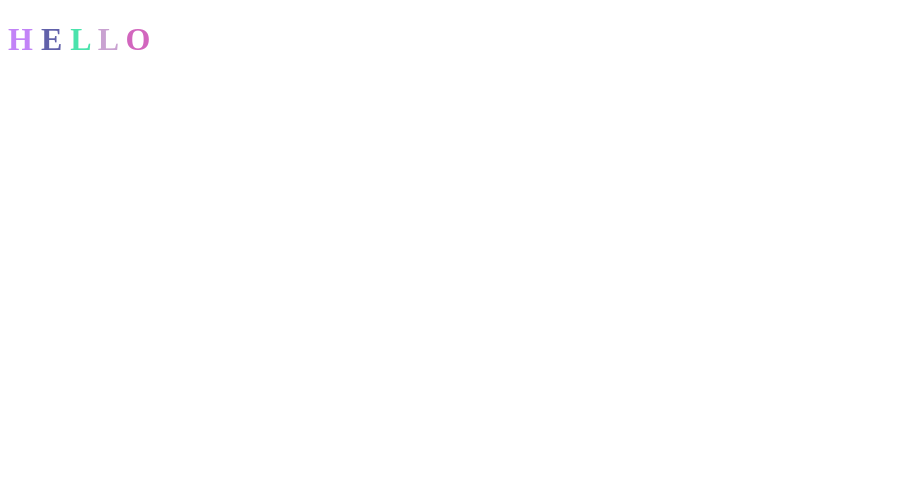
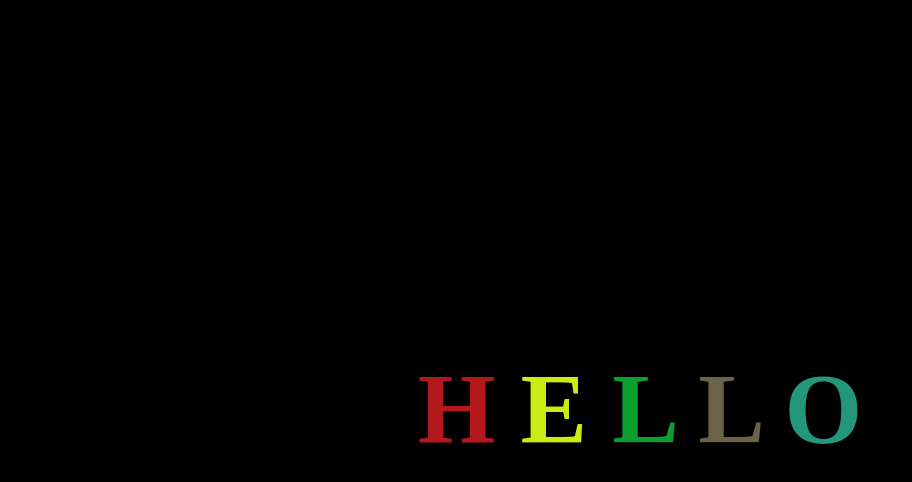
Before and after one commit to DomenicWolf/GitDemo, a plain HTML site: page index.html in a window 1280 px wide. Shown: the whole page, without its empty margins (0-912 px from the left). Drawn offline with Linux system fonts and the light colour scheme; a web font is replaced by a local one.

Commit message:
add basic styles

```diff
--- /dev/null
+++ b/app.css
@@ -0,0 +1,20 @@
+body {
+    background-color: black;
+    display: flex;
+    justify-content: center;
+    align-items: center;
+    height: 100vh;
+
+}
+
+h1 {
+
+    /*align-items: center;
+    text-align: center;*/
+    font-size: 100px;
+
+}
+
+.letter {
+    transition:color 1000ms;
+}
--- a/index.html
+++ b/index.html
@@ -5,7 +5,9 @@
     <meta http-equiv="X-UA-Compatible" content="IE=edge">
     <meta name="viewport" content="width=device-width, initial-scale=1.0">
     <title>Random Colors</title>
+    <link rel="stylesheet" href="app.css">
     <link href="https://fonts.googleapis.com/css?family=Monsterrat&display=swap" rel="stylesheet">
+
 </head>
 <body>
     <h1>
```
